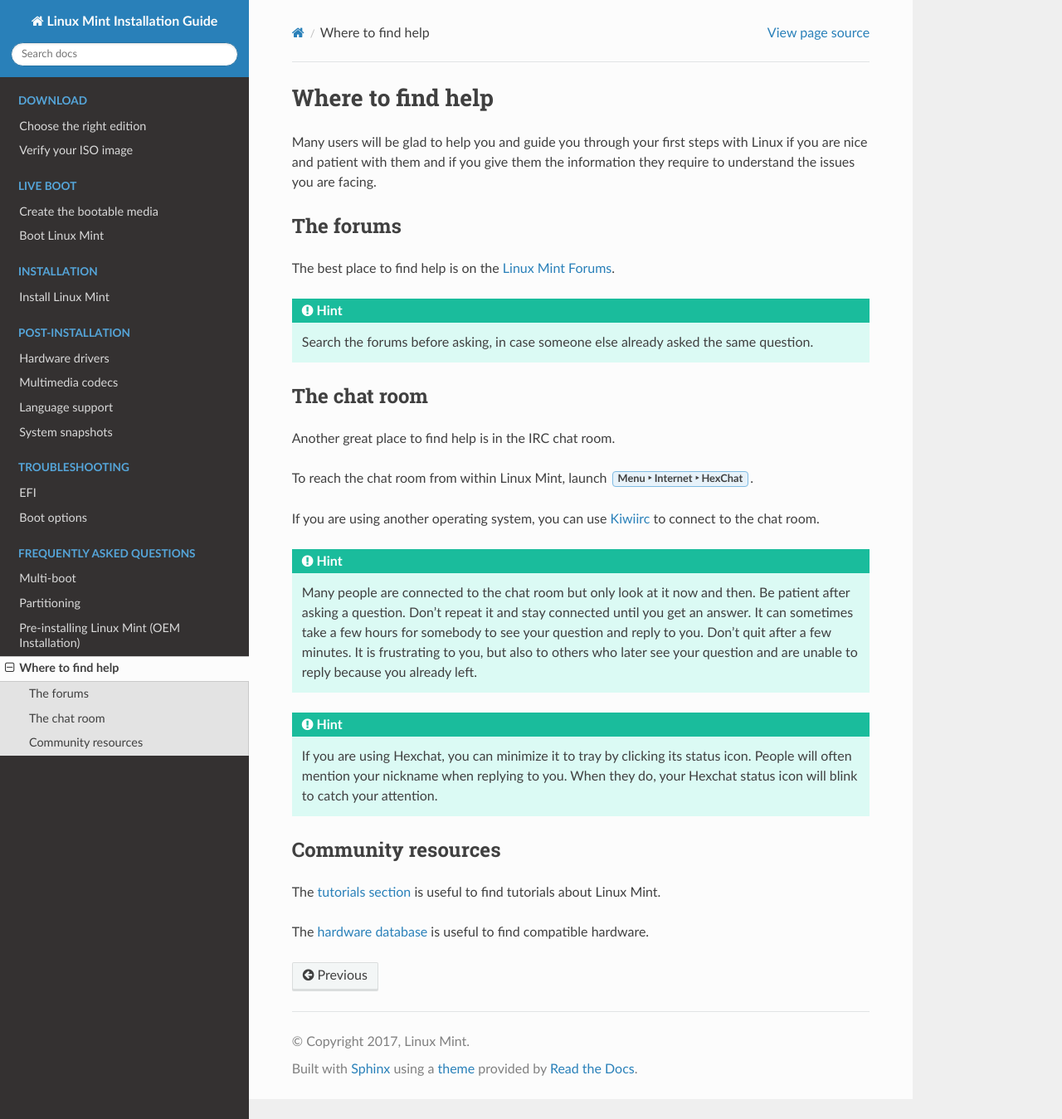
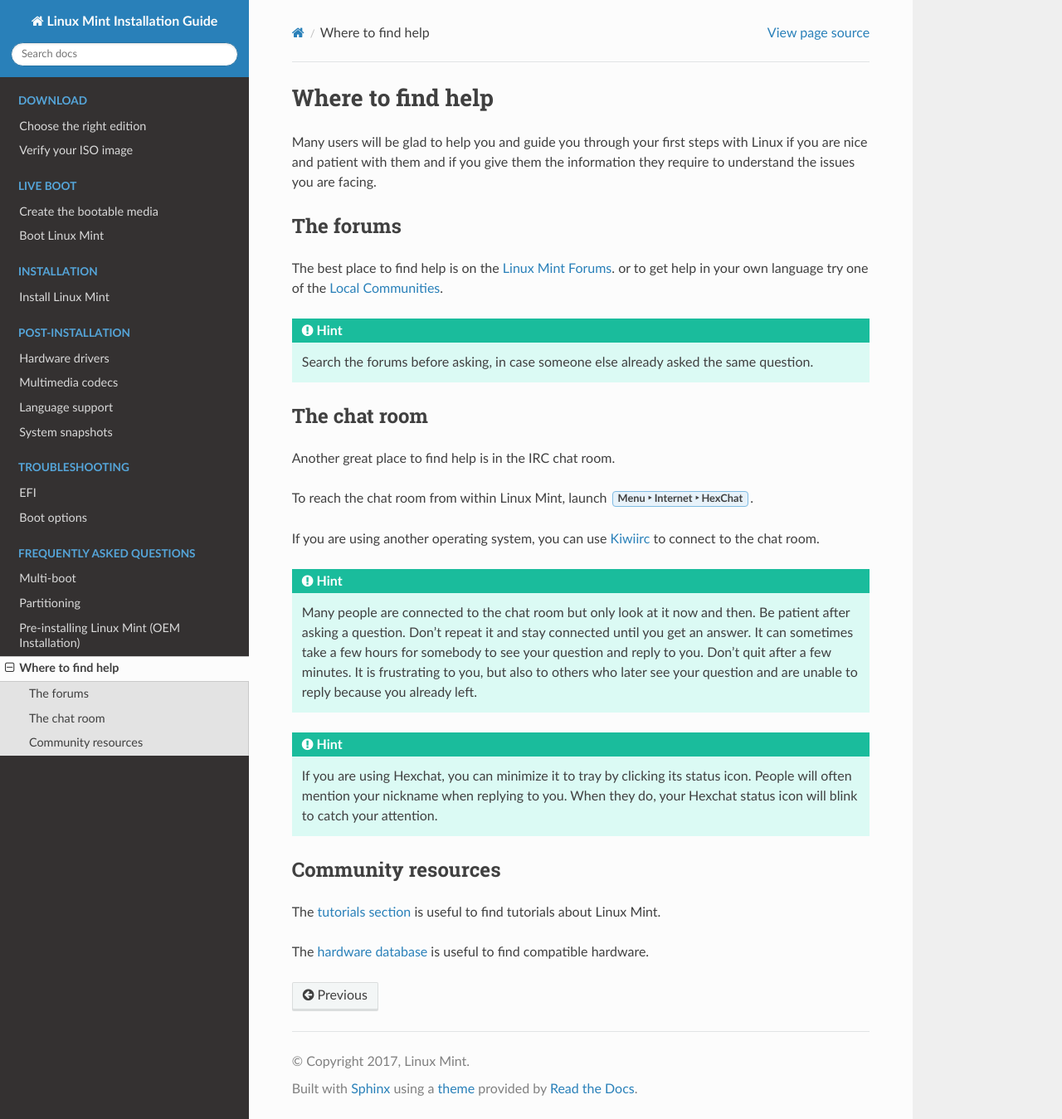
Before and after one commit to French77/doc-installation-guide, a Sphinx documentation site: the page built from docs/help.rst, in a window 1280 px wide and 1349 px high. Shown: the whole window at 83% size. Built offline with Sphinx 7.4.7 and the Read the Docs theme 2.0.0, drawn with Linux system fonts in a browser that asks for light colours.

Commit message:
Update help.rst
link added local communities

```diff
--- a/docs/help.rst
+++ b/docs/help.rst
@@ -7,6 +7,7 @@
 ----------
 
 The best place to find help is on the `Linux Mint Forums <https://forums.linuxmint.com>`_.
+or to get help in your own language try one of the `Local Communities <https://www.linuxmint.com/links.php>`_.
 
 .. hint::
     Search the forums before asking, in case someone else already asked the same question.
```
